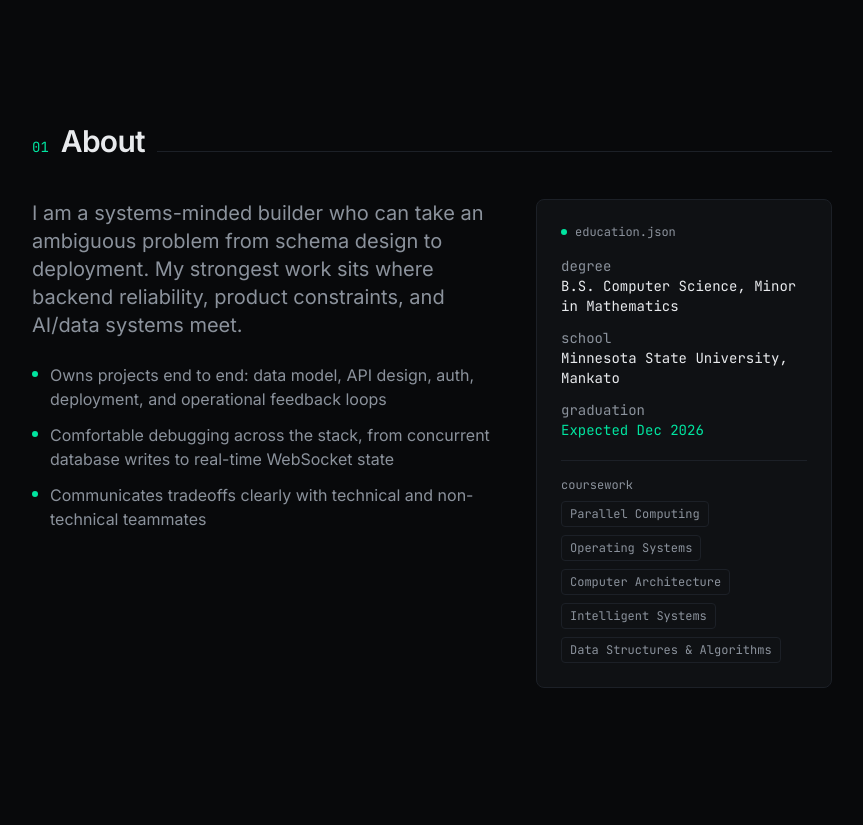
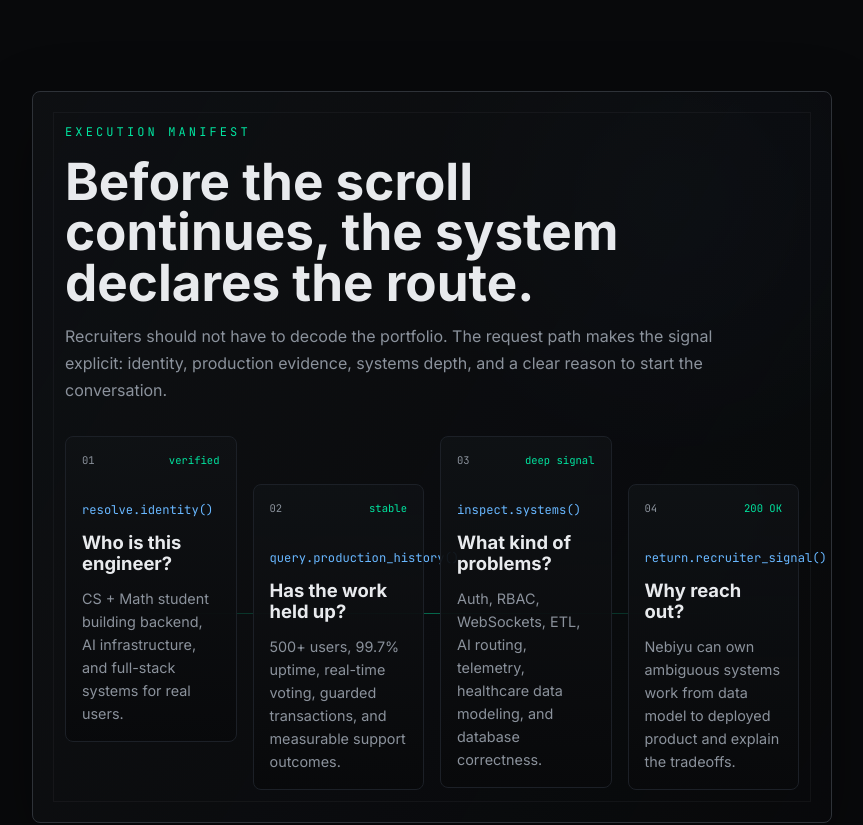
Before and after one commit to NebiyuHaile/Official-Portfolio, a Next.js app: page / in a window 1280 px wide. Shown: the part 1100-1925 px from the top of the page, without its empty margins (32-895 px from the left). Built offline with nearby package versions, Linux system fonts and the light colour scheme.

Commit message:
Add execution manifest section

```diff
--- a/src/app/globals.css
+++ b/src/app/globals.css
@@ -270,6 +270,133 @@ section[id] {
   line-height: 1.6;
 }
 
+.manifest-shell {
+  position: relative;
+  overflow: hidden;
+  border: 1px solid color-mix(in srgb, var(--border), white 8%);
+  border-radius: 8px;
+  background:
+    linear-gradient(120deg, rgba(15, 17, 20, 0.92), rgba(8, 9, 11, 0.72)),
+    radial-gradient(circle at 80% 15%, rgba(104, 183, 255, 0.12), transparent 30%);
+  padding: clamp(1.25rem, 3vw, 2rem);
+  box-shadow: 0 24px 70px rgba(0, 0, 0, 0.32);
+}
+
+.manifest-shell::before {
+  content: "";
+  position: absolute;
+  inset: 1.25rem;
+  border: 1px solid rgba(232, 234, 237, 0.045);
+  pointer-events: none;
+}
+
+.manifest-shell__intro {
+  position: relative;
+  z-index: 2;
+  display: grid;
+  gap: 1rem;
+  max-width: 48rem;
+}
+
+.manifest-shell__intro h2 {
+  max-width: 42rem;
+  font-size: clamp(2rem, 4vw, 4.4rem);
+  font-weight: 650;
+  line-height: 0.98;
+  letter-spacing: 0;
+  color: var(--foreground);
+}
+
+.manifest-shell__intro p:not(:first-child) {
+  max-width: 42rem;
+  color: var(--foreground-muted);
+  font-size: 1rem;
+  line-height: 1.7;
+}
+
+.manifest-grid {
+  position: relative;
+  z-index: 2;
+  display: grid;
+  grid-template-columns: repeat(4, minmax(0, 1fr));
+  gap: 1rem;
+  margin-top: 2rem;
+}
+
+.manifest-grid::before {
+  content: "";
+  position: absolute;
+  left: 4%;
+  right: 4%;
+  top: 50%;
+  height: 1px;
+  background: linear-gradient(90deg, transparent, rgba(0, 229, 160, 0.42), transparent);
+  pointer-events: none;
+}
+
+.manifest-card {
+  position: relative;
+  min-height: 17rem;
+  border: 1px solid var(--border);
+  border-radius: 8px;
+  background:
+    linear-gradient(180deg, rgba(15, 17, 20, 0.96), rgba(8, 9, 11, 0.9)),
+    radial-gradient(circle at 20% 0%, rgba(0, 229, 160, 0.1), transparent 34%);
+  padding: 1rem;
+  list-style: none;
+  transition:
+    transform 180ms ease,
+    border-color 180ms ease,
+    box-shadow 180ms ease;
+}
+
+.manifest-card:hover {
+  transform: translateY(-0.35rem);
+  border-color: rgba(0, 229, 160, 0.42);
+  box-shadow: 0 20px 48px rgba(0, 0, 0, 0.28);
+}
+
+.manifest-card--lower {
+  margin-top: 3rem;
+}
+
+.manifest-card__meta {
+  display: flex;
+  align-items: center;
+  justify-content: space-between;
+  gap: 1rem;
+  font-family: var(--font-mono);
+  font-size: 0.66rem;
+  color: var(--foreground-muted);
+}
+
+.manifest-card__meta span:last-child {
+  color: var(--accent);
+}
+
+.manifest-card code {
+  display: block;
+  margin-top: 2rem;
+  font-family: var(--font-mono);
+  font-size: 0.76rem;
+  color: var(--signal-blue);
+}
+
+.manifest-card h3 {
+  margin-top: 0.8rem;
+  color: var(--foreground);
+  font-size: 1.15rem;
+  font-weight: 650;
+  line-height: 1.12;
+}
+
+.manifest-card p {
+  margin-top: 0.85rem;
+  color: var(--foreground-muted);
+  font-size: 0.9rem;
+  line-height: 1.6;
+}
+
 @keyframes packet-route {
   0% {
     left: 16%;
@@ -344,6 +471,26 @@ section[id] {
   .request-node--active {
     transform: none;
   }
+
+  .manifest-grid {
+    grid-template-columns: 1fr;
+  }
+
+  .manifest-grid::before {
+    top: 0;
+    bottom: 0;
+    left: 1.3rem;
+    right: auto;
+    width: 1px;
+    height: auto;
+    background: linear-gradient(180deg, transparent, rgba(0, 229, 160, 0.42), transparent);
+  }
+
+  .manifest-card,
+  .manifest-card--lower {
+    min-height: 0;
+    margin-top: 0;
+  }
 }
 
 /* Faint schematic grid backdrop */
--- a/src/app/page.tsx
+++ b/src/app/page.tsx
@@ -1,5 +1,6 @@
 import Nav from "@/components/Nav";
 import Hero from "@/components/Hero";
+import TraceManifest from "@/components/TraceManifest";
 import About from "@/components/About";
 import Experience from "@/components/Experience";
 import Projects from "@/components/Projects";
@@ -16,6 +17,7 @@ export default function Home() {
       <TracePanel />
       <div className="relative z-10 lg:pr-[22rem]">
         <Hero />
+        <TraceManifest />
         <About />
         <Experience />
         <Projects />
--- /dev/null
+++ b/src/components/TraceManifest.tsx
@@ -0,0 +1,47 @@
+import Reveal from "@/components/Reveal";
+import { traceManifest } from "@/lib/content";
+
+export default function TraceManifest() {
+  return (
+    <section
+      id="manifest"
+      className="relative mx-auto max-w-7xl px-6 py-16 sm:px-10 lg:px-16"
+    >
+      <Reveal>
+        <div className="manifest-shell">
+          <div className="manifest-shell__intro">
+            <p className="font-mono text-xs uppercase tracking-[0.26em] text-accent">
+              Execution manifest
+            </p>
+            <h2>Before the scroll continues, the system declares the route.</h2>
+            <p>
+              Recruiters should not have to decode the portfolio. The request
+              path makes the signal explicit: identity, production evidence,
+              systems depth, and a clear reason to start the conversation.
+            </p>
+          </div>
+
+          <ol className="manifest-grid">
+            {traceManifest.map((item, index) => (
+              <Reveal
+                key={item.command}
+                delay={index * 0.08}
+                className={index % 2 === 1 ? "manifest-card--lower" : ""}
+              >
+                <li className="manifest-card">
+                  <div className="manifest-card__meta">
+                    <span>{item.step}</span>
+                    <span>{item.status}</span>
+                  </div>
+                  <code>{item.command}</code>
+                  <h3>{item.label}</h3>
+                  <p>{item.output}</p>
+                </li>
+              </Reveal>
+            ))}
+          </ol>
+        </div>
+      </Reveal>
+    </section>
+  );
+}
--- a/src/lib/content.ts
+++ b/src/lib/content.ts
@@ -16,6 +16,41 @@ export const proofPoints = [
   { value: "99.7%", label: "service uptime" },
   { value: "91%", label: "research model accuracy" },
   { value: "30%", label: "faster ticket resolution" },
+];
+
+export const traceManifest = [
+  {
+    step: "01",
+    command: "resolve.identity()",
+    label: "Who is this engineer?",
+    output:
+      "CS + Math student building backend, AI infrastructure, and full-stack systems for real users.",
+    status: "verified",
+  },
+  {
+    step: "02",
+    command: "query.production_history()",
+    label: "Has the work held up?",
+    output:
+      "500+ users, 99.7% uptime, real-time voting, guarded transactions, and measurable support outcomes.",
+    status: "stable",
+  },
+  {
+    step: "03",
+    command: "inspect.systems()",
+    label: "What kind of problems?",
+    output:
+      "Auth, RBAC, WebSockets, ETL, AI routing, telemetry, healthcare data modeling, and database correctness.",
+    status: "deep signal",
+  },
+  {
+    step: "04",
+    command: "return.recruiter_signal()",
+    label: "Why reach out?",
+    output:
+      "Nebiyu can own ambiguous systems work from data model to deployed product and explain the tradeoffs.",
+    status: "200 OK",
+  },
 ];
 
 export type SystemNode = {
@@ -250,14 +285,15 @@ export type TraceSpan = {
 // section boundaries at runtime (see recalibration in TracePanel itself).
 export const traceSpans: TraceSpan[] = [
   { id: "hero", label: "GET /", service: "svc:hero", attr: "handshake", range: [0, 0.12] },
-  { id: "about", label: "auth.middleware", service: "svc:about", attr: "identity=verified", range: [0.12, 0.24] },
-  { id: "experience-mnsu", label: "db.query", service: "svc:mnsu-it", attr: "uptime=99.7%", range: [0.24, 0.32] },
-  { id: "experience-senate", label: "db.query", service: "svc:senate-sync", attr: "users=500+", range: [0.32, 0.4] },
-  { id: "experience-research", label: "db.query", service: "svc:research", attr: "accuracy=91%", range: [0.4, 0.48] },
-  { id: "project-routealpha", label: "call", service: "svc:routealpha", attr: "routing=multi-llm", range: [0.48, 0.68], lane: 0 },
-  { id: "project-emdc", label: "call", service: "svc:emdc", attr: "tx=concurrent-safe", range: [0.48, 0.68], lane: 1 },
-  { id: "project-safehr", label: "call", service: "svc:safehr", attr: "scenarios=10+", range: [0.48, 0.68], lane: 2 },
-  { id: "skills", label: "cache.lookup", service: "svc:skills", attr: "hit", range: [0.68, 0.8] },
-  { id: "activities", label: "emit.event", service: "svc:activities", attr: "fellowships=4", range: [0.8, 0.9] },
+  { id: "manifest", label: "plan", service: "svc:manifest", attr: "route=resolved", range: [0.12, 0.22] },
+  { id: "about", label: "auth.middleware", service: "svc:about", attr: "identity=verified", range: [0.22, 0.32] },
+  { id: "experience-mnsu", label: "db.query", service: "svc:mnsu-it", attr: "uptime=99.7%", range: [0.32, 0.4] },
+  { id: "experience-senate", label: "db.query", service: "svc:senate-sync", attr: "users=500+", range: [0.4, 0.48] },
+  { id: "experience-research", label: "db.query", service: "svc:research", attr: "accuracy=91%", range: [0.48, 0.56] },
+  { id: "project-routealpha", label: "call", service: "svc:routealpha", attr: "routing=multi-llm", range: [0.56, 0.72], lane: 0 },
+  { id: "project-emdc", label: "call", service: "svc:emdc", attr: "tx=concurrent-safe", range: [0.56, 0.72], lane: 1 },
+  { id: "project-safehr", label: "call", service: "svc:safehr", attr: "scenarios=10+", range: [0.56, 0.72], lane: 2 },
+  { id: "skills", label: "cache.lookup", service: "svc:skills", attr: "hit", range: [0.72, 0.82] },
+  { id: "activities", label: "emit.event", service: "svc:activities", attr: "fellowships=4", range: [0.82, 0.9] },
   { id: "contact", label: "response", service: "svc:contact", attr: "200 OK", range: [0.9, 1] },
 ];
```
